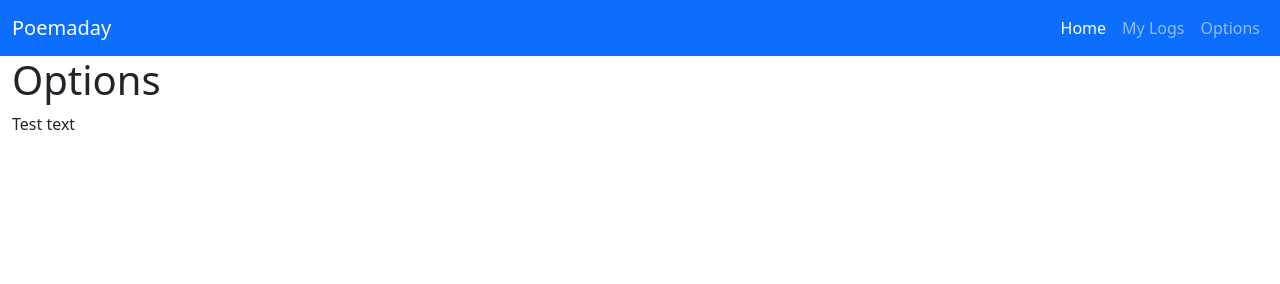
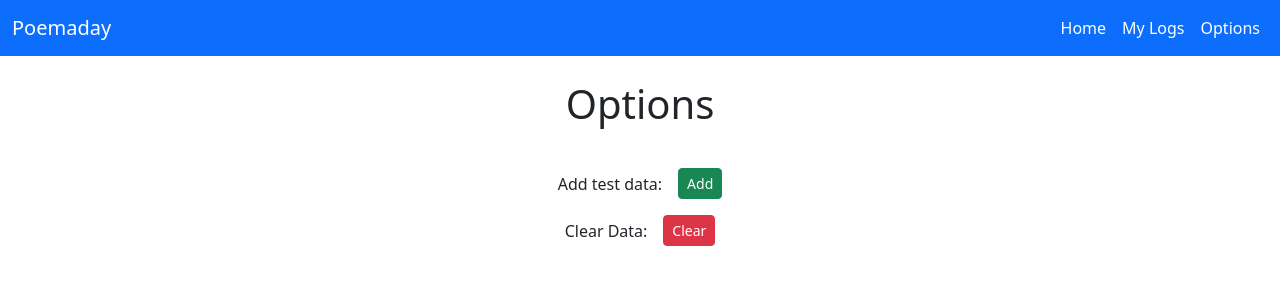
Before and after one commit to ryanortizwilliams/poemaday, a plain HTML site: page index.html at #!/options in a window 1280 px wide. Drawn offline with nearby package versions, Linux system fonts and the light colour scheme; some packages are replaced by stand-ins of ours.

Commit message:
Add option buttons and functionality Adjust navbar

```diff
--- a/index.html
+++ b/index.html
@@ -45,12 +45,16 @@
               <a class="nav-link active" aria-current="page" href="#">Home</a>
             </li>
             <li class="nav-item">
-              <a class="nav-link" ng-href="http://127.0.0.1:5500/#!/mylogs"
+              <a
+                class="nav-link active"
+                ng-href="http://127.0.0.1:5500/#!/mylogs"
                 >My Logs</a
               >
             </li>
             <li class="nav-item">
-              <a class="nav-link" ng-href="http://127.0.0.1:5500/#!/options"
+              <a
+                class="nav-link active"
+                ng-href="http://127.0.0.1:5500/#!/options"
                 >Options</a
               >
             </li>
--- a/views/options.html
+++ b/views/options.html
@@ -1,6 +1,15 @@
-<div class="row">
-  <div class="col-12">
-    <h1>Options</h1>
-    <p>{{test}}</p>
+<div class="row d-flex text-center">
+  <h1 class="my-4">Options</h1>
+  <div class="d-flex justify-content-center align-items-center my-3">
+    <p class="mb-0">Add test data:</p>
+    <button class="btn btn-sm btn-success ms-3" ng-click="addData()">
+      Add
+    </button>
+  </div>
+  <div class="d-flex justify-content-center align-items-center">
+    <p class="mb-0">Clear Data:</p>
+    <button class="btn btn-sm btn-danger ms-3" ng-click="clearData()">
+      Clear
+    </button>
   </div>
 </div>
```
Also changed, not shown: js/controllers/OptionsController.js (+12 -0 lines).
